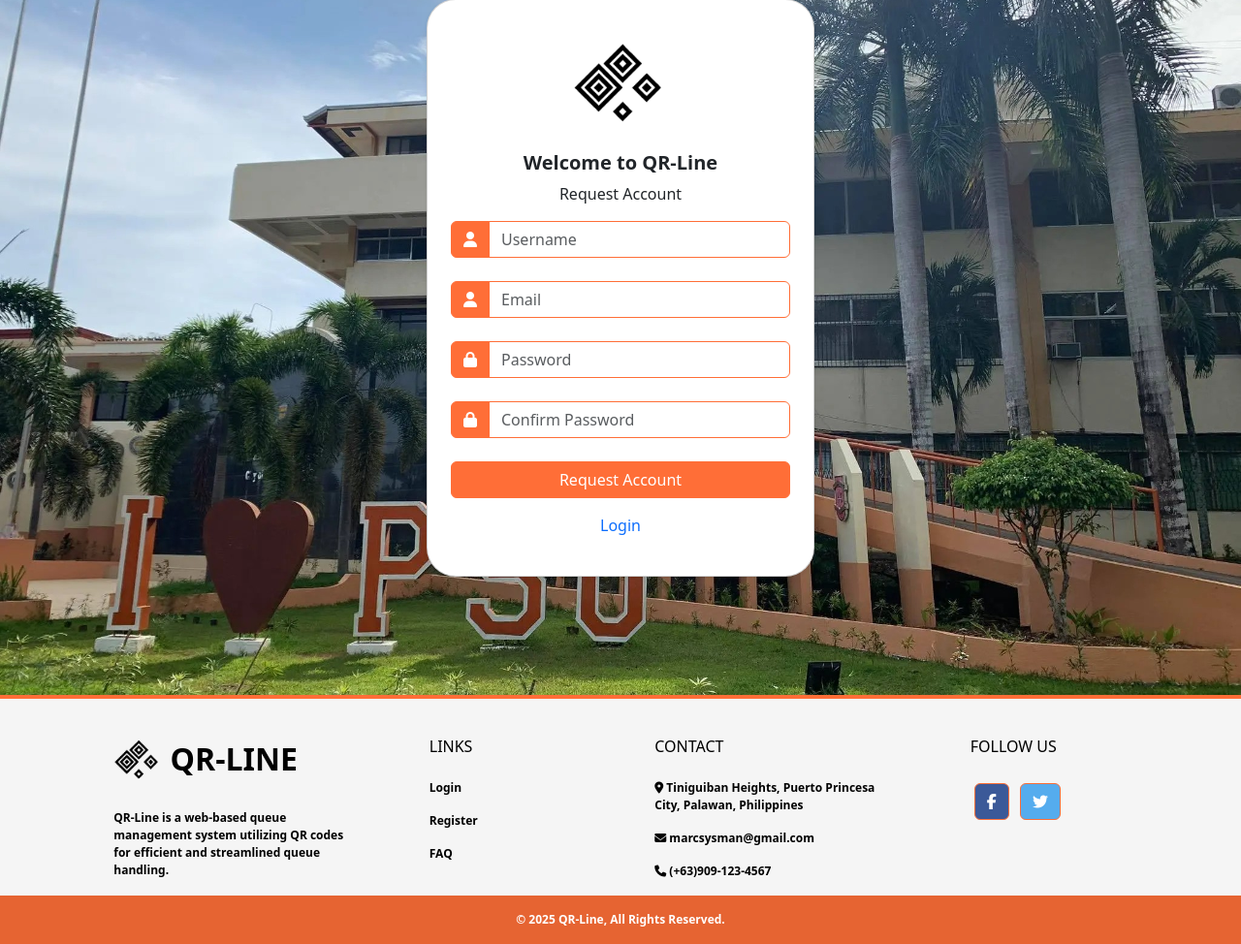
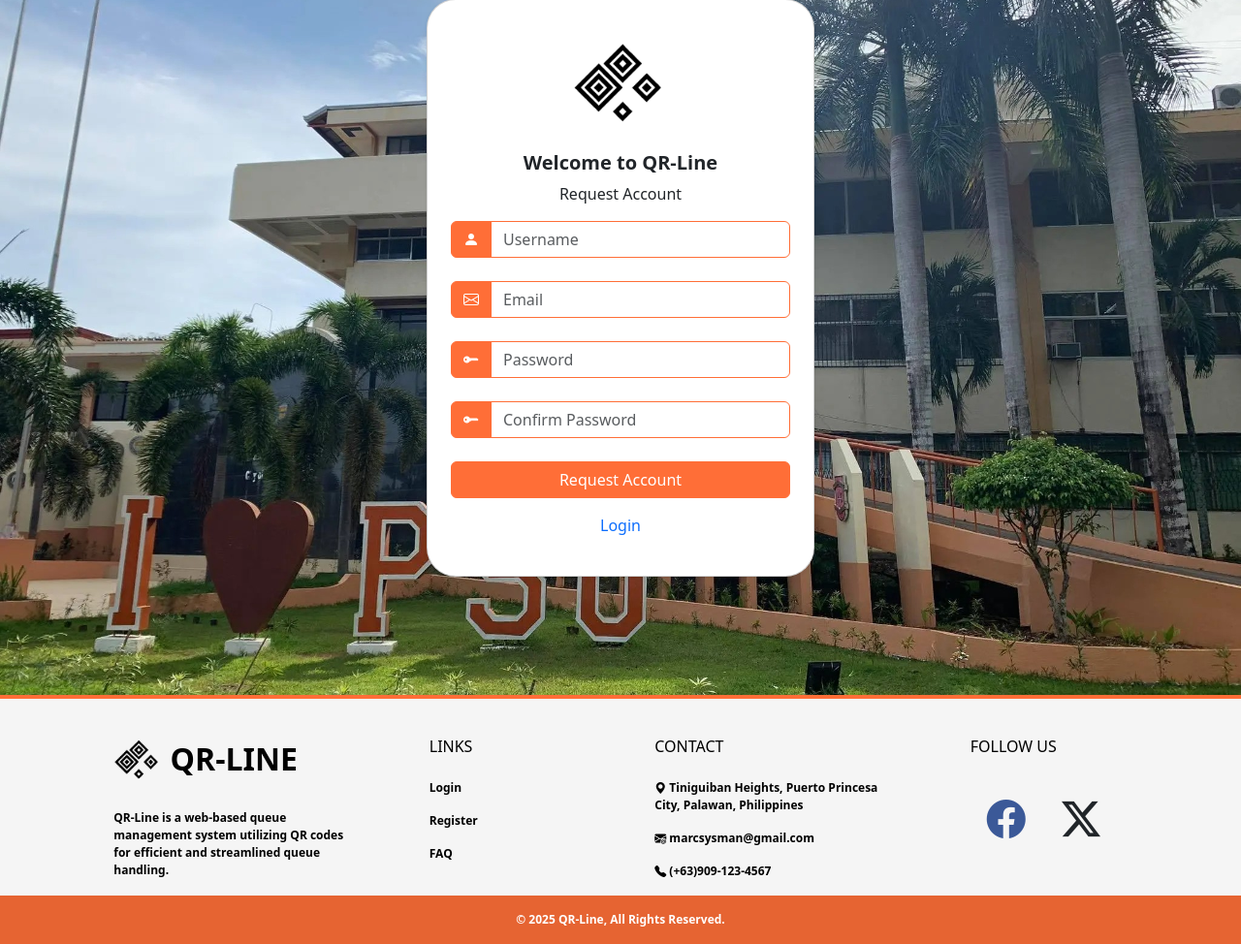
Before and after one commit to kyleengreso/qr-line, a PHP site: page /public/auth/register.php in a window 1280 px wide. Shown: the part 123-1097 px from the top of the page at 97% size. Run offline with PHP 8.4, Linux system fonts and the light colour scheme; some libraries are stand-ins or nearby versions.

Commit message:
Redesign icons

```diff
--- a/public/admin/counters.php
+++ b/public/admin/counters.php
@@ -53,7 +53,7 @@ restrictAdminMode();
                             <div class="col-12 mb-4">
                                 <div class="row">
                                     <div class="input-group">
-                                        <span class="input-group-text"><i class="fas fa-search"></i></span>
+                                        <span class="input-group-text"><i class="bi bi-search"></i></span>
                                         <input type="text" name="searchAdd" id="searchCounterRegistered" class="form-control" placeholder="Search username">
                                     </div>
                                 </div>
@@ -116,7 +116,7 @@ restrictAdminMode();
                         </div>
                         <div class="mb-4">
                             <div class="input-group">
-                                <span class="input-group-text"><i class="fas fa-search"></i></span>
+                                <span class="input-group-text"><i class="bi bi-search"></i></span>
                                 <input type="text" name="addSearchUsername" id="addSearchUsername" class="form-control" placeholder="Search username">
                             </div>
                         </div>
@@ -191,7 +191,7 @@ restrictAdminMode();
                         </div>
                         <div class="mb-3">
                             <div class="input-group">
-                                <span class="input-group-text"><i class="fas fa-search"></i></span>
+                                <span class="input-group-text"><i class="bi bi-search"></i></span>
                                 <input type="text" class="form-control" id="updateSearchUsername" placeholder="Search Username">
                             </div>
                         </div>
--- a/public/admin/deprecated/add_counter.php
+++ b/public/admin/deprecated/add_counter.php
@@ -37,7 +37,7 @@ include_once __DIR__ . "/../base.php";
                     <form method="POST" id="frmAddCounter">
                         <div class="mb-3">
                             <div class="input-group">
-                                <span class="input-group-text"><i class="fas fa-search"></i></span>
+                                <span class="input-group-text"><i class="bi bi-search"></i></span>
                                 <input type="text" name="search" id="search" class="form-control" placeholder="Search Username">
                             </div>
                         </div>
--- a/public/admin/deprecated/add_employee.php
+++ b/public/admin/deprecated/add_employee.php
@@ -38,21 +38,21 @@ include_once __DIR__ . "/../base.php";
                     <form method="POST" id="frmAddEmployee">
                         <div class="mb-4">
                             <div class="input-group">
-                                <span class="input-group-text"><i class="fas fa-user"></i></span>
+                                <span class="input-group-text"><i class="bi bi-person-fill"></i></span>
                                 <input type="text" name="username" id="username" class="form-control" placeholder="Username" required>
                             </div>
                         </div>
 
                         <div class="mb-4">
                             <div class="input-group">
-                                <span class="input-group-text"><i class="fas fa-lock"></i></span>
+                                <span class="input-group-text"><i class="bi bi-key-fill"></i></span>
                                 <input type="password" name="password" id="password" class="form-control" placeholder="Password" required>
                             </div>
                         </div>
 
                         <div class="mb-4">
                             <div class="input-group">
-                                <span class="input-group-text"><i class="fas fa-lock"></i></span>
+                                <span class="input-group-text"><i class="bi bi-key-fill"></i></span>
                                 <input type="password" name="confirm_password" id="confirm_password" class="form-control" placeholder="Confirm password" required>
                             </div>
                         </div>
--- a/public/admin/deprecated/edit_employee.php
+++ b/public/admin/deprecated/edit_employee.php
@@ -37,7 +37,7 @@ login_as_employee();
                         <div class="col mb-3">
                             <label for="username" class="form-label col-3">Username</label>
                             <div class="input-group">
-                                <span class="input-group-text"><i class="fas fa-user"></i></span>
+                                <span class="input-group-text"><i class="bi bi-person-fill"></i></span>
                                 <input type="text" id="username" class="form-control" placeholder="Enter username" disabled>
                             </div>
 
@@ -47,7 +47,7 @@ login_as_employee();
                         <div class="mb-3">
                             <label class="form-label">Password</label>
                             <div class="input-group">
-                                <span class="input-group-text"><i class="fas fa-lock"></i></span>
+                                <span class="input-group-text"><i class="bi bi-key-fill"></i></span>
                                 <input type="password" name="password" id="password" class="form-control" placeholder="Enter password">
                             </div>
                         </div>
@@ -55,7 +55,7 @@ login_as_employee();
                         <div class="mb-3">
                             <label class="form-label">Confirm Password</label>
                             <div class="input-group">
-                                <span class="input-group-text"><i class="fas fa-lock"></i></span>
+                                <span class="input-group-text"><i class="bi bi-key-fill"></i></span>
                                 <input type="password" name="confirm_password" id="confirm_password" class="form-control" placeholder="Confirm password">
                             </div>
                         </div>
--- a/public/admin/deprecated/update_counter.php
+++ b/public/admin/deprecated/update_counter.php
@@ -35,7 +35,7 @@ include_once __DIR__ . "/../base.php";
                         <div class="mb-3">
                             <label class="form-label">Search</label>
                             <div class="input-group">
-                                <span class="input-group-text"><i class="fas fa-search"></i></span>
+                                <span class="input-group-text"><i class="bi bi-search"></i></span>
                                 <input type="text" name="search" id="search" class="form-control" placeholder="Enter username">
                             </div>
                         </div>
--- a/public/admin/deprecated/update_employee.php
+++ b/public/admin/deprecated/update_employee.php
@@ -36,19 +36,19 @@ include_once __DIR__ . "/../base.php";
                     <form id="frmUpdateEmployee" method="POST">
                         <div class="mb-3">
                             <div class="input-group">
-                                <span class="input-group-text"><i class="fas fa-user"></i></span>
+                                <span class="input-group-text"><i class="bi bi-person-fill"></i></span>
                                 <input type="text" id="username" class="form-control" placeholder="Username" disabled>
                             </div>
                         </div>
                         <div class="mb-3">
                             <div class="input-group">
-                                <span class="input-group-text"><i class="fas fa-lock"></i></span>
+                                <span class="input-group-text"><i class="bi bi-key-fill"></i></span>
                                 <input type="password" name="password" id="password" class="form-control" placeholder="Password">
                             </div>
                         </div>
                         <div class="mb-3">
                             <div class="input-group">
-                                <span class="input-group-text"><i class="fas fa-lock"></i></span>
+                                <span class="input-group-text"><i class="bi bi-key-fill"></i></span>
                                 <input type="password" name="confirm_password" id="confirm_password" class="form-control" placeholder="Confirm Password">
                             </div>
                         </div>
--- a/public/auth/forgot_password.php
+++ b/public/auth/forgot_password.php
@@ -32,7 +32,7 @@ $int_second = rand(1, 50);
             </div>
             <form method="POST" id="frmForgotPassword">
                 <div class="input-group mb-4">
-                    <span class="input-group-text"><i class="fas fa-user"></i></span>
+                    <span class="input-group-text"><i class="bi bi-person-fill"></i></span>
                     <input type="text" class="form-control" name="username" id="username" placeholder="Username" required>
                 </div>
                 <div class="input-group mb-4">
--- a/public/auth/login.php
+++ b/public/auth/login.php
@@ -29,13 +29,13 @@ restrictCheckLoggedIn();
             <form method="POST" id="frmLogIn">
                 <div class="">
                     <div class="input-group mb-4">
-                        <span class="input-group-text"><i class="fas fa-user"></i></span>
+                        <span class="input-group-text"><i class="bi bi-person-fill"></i></span>
                         <input type="text" class="form-control" name="username" id="username" placeholder="Username" required>
                     </div>
                 </div>
                 <div class="mb-2">
                     <div class="input-group mb-4">
-                        <span class="input-group-text"><i class="fas fa-lock"></i></span>
+                        <span class="input-group-text"><i class="bi bi-key-fill"></i></span>
                         <input type="password" class="form-control" name="password" id="password" placeholder="Password" required>
                     </div>
                 </div>
--- a/public/auth/register.php
+++ b/public/auth/register.php
@@ -28,25 +28,25 @@ restrictCheckLoggedIn();
             <form method="POST" id="frmRegister">
                 <div class="mb-4">
                     <div class="input-group">
-                        <span class="input-group-text"><i class="fas fa-user"></i></span>
+                        <span class="input-group-text"><i class="bi bi-person-fill"></i></span>
                         <input type="text" class="form-control" name="username" id="username" placeholder="Username">
                     </div>
                 </div>
                 <div class="mb-4">
                     <div class="input-group">
-                        <span class="input-group-text"><i class="fas fa-user"></i></span>
+                        <span class="input-group-text"><i class="bi bi-envelope"></i></span>
                         <input type="text" class="form-control" name="email" id="email" placeholder="Email">
                     </div>
                 </div>
                 <div class="mb-4">
                     <div class="input-group">
-                        <span class="input-group-text"><i class="fas fa-lock"></i></span>
+                        <span class="input-group-text"><i class="bi bi-key-fill"></i></span>
                         <input type="password" class="form-control" name="password" id="password" placeholder="Password">
                     </div>
                 </div>
                 <div class="mb-4">
                     <div class="input-group">
-                        <span class="input-group-text"><i class="fas fa-lock"></i></span>
+                        <span class="input-group-text"><i class="bi bi-key-fill"></i></span>
                         <input type="password" class="form-control" name="confirm_password" id="confirm_password" placeholder="Confirm Password">
                     </div>
                 </div>
--- a/public/auth/setup.php
+++ b/public/auth/setup.php
@@ -26,21 +26,21 @@ login_as_employee();
                 <div class="mb-3">
                     <label for="username" class="form-label">Username</label>
                     <div class="input-group">
-                        <span class="input-group-text"><i class="fas fa-user"></i></span>
+                        <span class="input-group-text"><i class="bi bi-person-fill"></i></span>
                         <input type="text" class="form-control" name="username" id="username" placeholder="Enter your username">
                     </div>
                 </div>
                 <div class="mb-3">
                     <label for="password" class="form-label">Password</label>
                     <div class="input-group">
-                        <span class="input-group-text"><i class="fas fa-lock"></i></span>
+                        <span class="input-group-text"><i class="bi bi-key-fill"></i></span>
                         <input type="password" class="form-control" name="password" id="password" placeholder="Enter your password">
                     </div>
                 </div>
                 <div class="mb-3">
                     <label for="confirm_password" class="form-label">Confirm Password</label>
                     <div class="input-group">
-                        <span class="input-group-text"><i class="fas fa-lock"></i></span>
+                        <span class="input-group-text"><i class="bi bi-key-fill"></i></span>
                         <input type="password" class="form-control" name="confirm_password" id="confirm_password" placeholder="Confirm your password">
                     </div>
                 </div>
--- a/public/base.php
+++ b/public/base.php
@@ -174,19 +174,21 @@ function head_css() {
     ';
 }
 function before_js() {
-    echo '<script src="./../asset/js/0aa2c3c0f4.js"></script>';
+    // <script src="/node_modules/@fortawesome/fontawesome-free/js/fontawesome.js"></script>
+    echo '
+    ';
 }
 
 function after_js() {
     echo '
     <script src="./../asset/js/base.js"></script>
     <script src="./../asset/js/jquery-3.7.1.js"></script>
-    <script src="./../asset/js/popper.min.js" ></script>
-    <script src="./../asset/js/bootstrap.bundle.js"></script>
+        <script src="./../asset/js/bootstrap.bundle.js"></script>
     <script src="./../asset/js/message.js"></script>';
 
     return;
 }
+// <script src="./../asset/js/popper.min.js" ></script>
 
 function project_year() {
     // Get year for today
--- a/public/includes/footer.php
+++ b/public/includes/footer.php
@@ -34,18 +34,18 @@
 
         <div class="col-md-4 col-lg-3 col-xl-3 mx-auto mt-3">
             <h6 class="text-uppercase mb-4 font-weight-bold">Contact</h6>
-            <p><i class="fa-solid fa-location-dot"></i><?php echo $project_address?></p>
-            <p><i class="fas fa-envelope mr-3"></i><?php echo $project_email?></p>
-            <p><i class="fas fa-phone mr-3"></i><?php echo $project_phone?></p>
+            <p><i class="bi bi-geo-alt-fill"></i><?php echo $project_address?></p>
+            <p><i class="bi bi-envelope-at-fill"></i><?php echo $project_email?></p>
+            <p><i class="bi bi-telephone-fill"></i><?php echo $project_phone?></p>
         </div>
 
         <div class="col-md-3 col-lg-2 col-xl-2 mx-auto mt-3">
             <h6 class="text-uppercase mb-4 font-weight-bold">Follow us</h6>
-            <a class="btn btn-primary btn-floating m-1" style="background-color: #3b5998" href="#!" role="button">
-            <i class="fab fa-facebook-f"></i>
+            <a class="rounded-circle btn btn-floating m-1" href="#!" role="button">
+            <i class="fs-1 bi bi-facebook" style="color:#3b5998"></i>
             </a>
-            <a class="btn btn-primary btn-floating m-1" style="background-color: #55acee" href="#!" role="button">
-            <i class="fab fa-twitter"></i>
+            <a class="rounded-circle btn btn-floating m-1" href="#!" role="button">
+            <i class="fs-1 bi bi-twitter-x"></i>
             </a>
         </div>
         </div>
--- a/public/includes/navbar.php
+++ b/public/includes/navbar.php
@@ -21,7 +21,7 @@ if (isset($_COOKIE['token'])) {
     </a>
     <a class="btn btn-primary text-decoration-none" style="border-radius: 5px; text-black; border: 1px solid #fff; background-color: transparent; margin-left: 10px; margin-right: 20px;"
         id="btn-logout">
-        <i class="fa-solid fa-right-from-bracket"></i>
+        <i class="bi bi-box-arrow-right"></i>
     </a>
     <script src="./../asset/js/navbar.js"></script>
     <?php endif; ?>
--- a/public/requester/requester_form.php
+++ b/public/requester/requester_form.php
@@ -23,7 +23,7 @@ include "./../base.php"
                 <div class="mb-3">
                     <label for="name" class="form-label fw-bold">Name</label>
                     <div class="input-group">
-                        <span class="input-group-text"><i class="fas fa-user"></i></span>
+                        <span class="input-group-text"><i class="bi bi-person-fill"></i></span>
                         <input type="text" class="form-control" id="name" name="name" placeholder="Enter Your Name" required>
                     </div>
                 </div>
```
Also changed, not shown: public/admin/dashboard.php (+8 -8 lines), public/admin/employees.php (+7 -7 lines).
